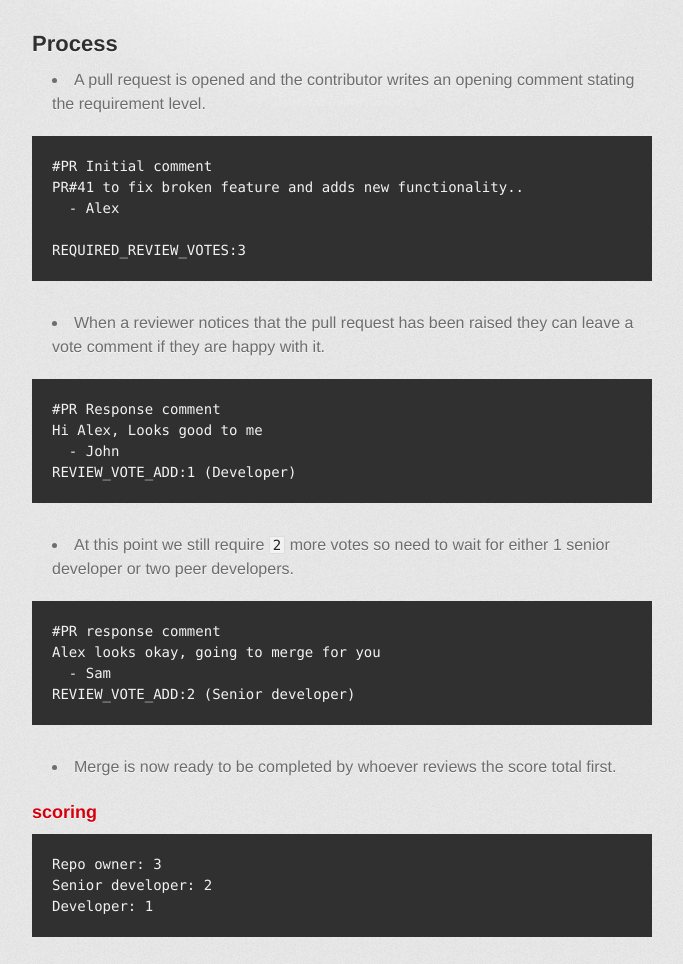
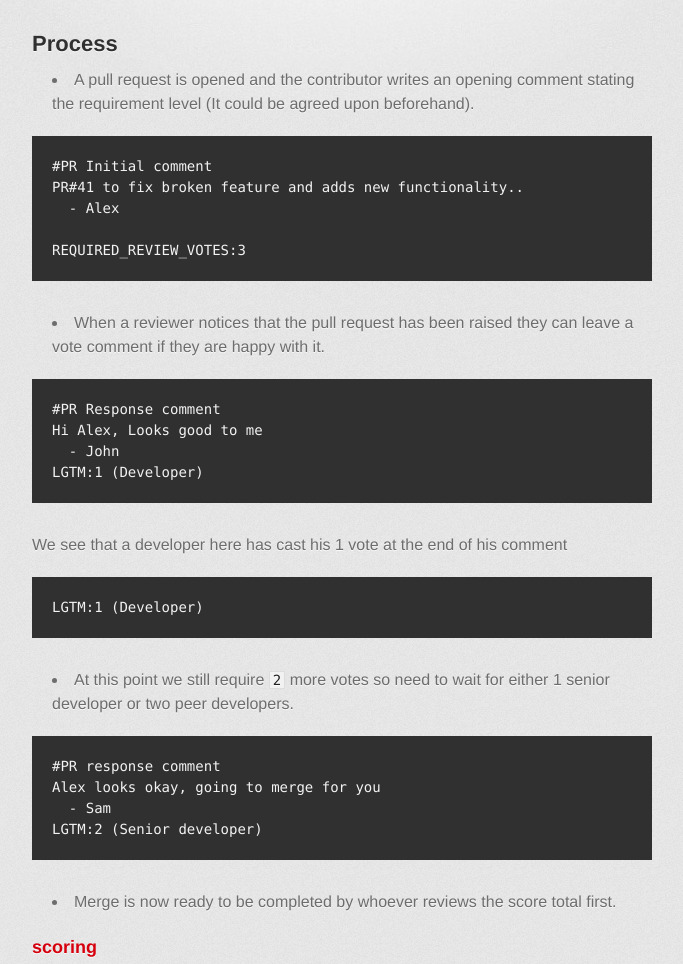
Before and after one commit to AlexsJones/git_peer_merge, a plain HTML site: page index.html in a window 1280 px wide. Shown: the part 467-1431 px from the top of the page, without its empty margins (298-981 px from the left). Drawn offline with Linux system fonts and the light colour scheme; a web font is replaced by a local one.

```diff
--- a/index.html
+++ b/index.html
@@ -45,7 +45,7 @@
 <a name="process" class="anchor" href="#process"><span class="octicon octicon-link"></span></a>Process</h2>
 
 <ul>
-<li>A pull request is opened and the contributor writes an opening comment stating the requirement level.</li>
+<li>A pull request is opened and the contributor writes an opening comment stating the requirement level (It could be agreed upon beforehand).</li>
 </ul><pre><code>#PR Initial comment
 PR#41 to fix broken feature and adds new functionality..
   - Alex
@@ -58,7 +58,12 @@ REQUIRED_REVIEW_VOTES:3
 </ul><pre><code>#PR Response comment
 Hi Alex, Looks good to me
   - John
-REVIEW_VOTE_ADD:1 (Developer)
+LGTM:1 (Developer)
+</code></pre>
+
+<p>We see that a developer here has cast his 1 vote at the end of his comment</p>
+
+<pre><code>LGTM:1 (Developer)
 </code></pre>
 
 <ul>
@@ -66,7 +71,7 @@ REVIEW_VOTE_ADD:1 (Developer)
 </ul><pre><code>#PR response comment
 Alex looks okay, going to merge for you
   - Sam
-REVIEW_VOTE_ADD:2 (Senior developer)
+LGTM:2 (Senior developer)
 </code></pre>
 
 <ul>
```
Also changed, not shown: params.json (+1 -1 lines).
